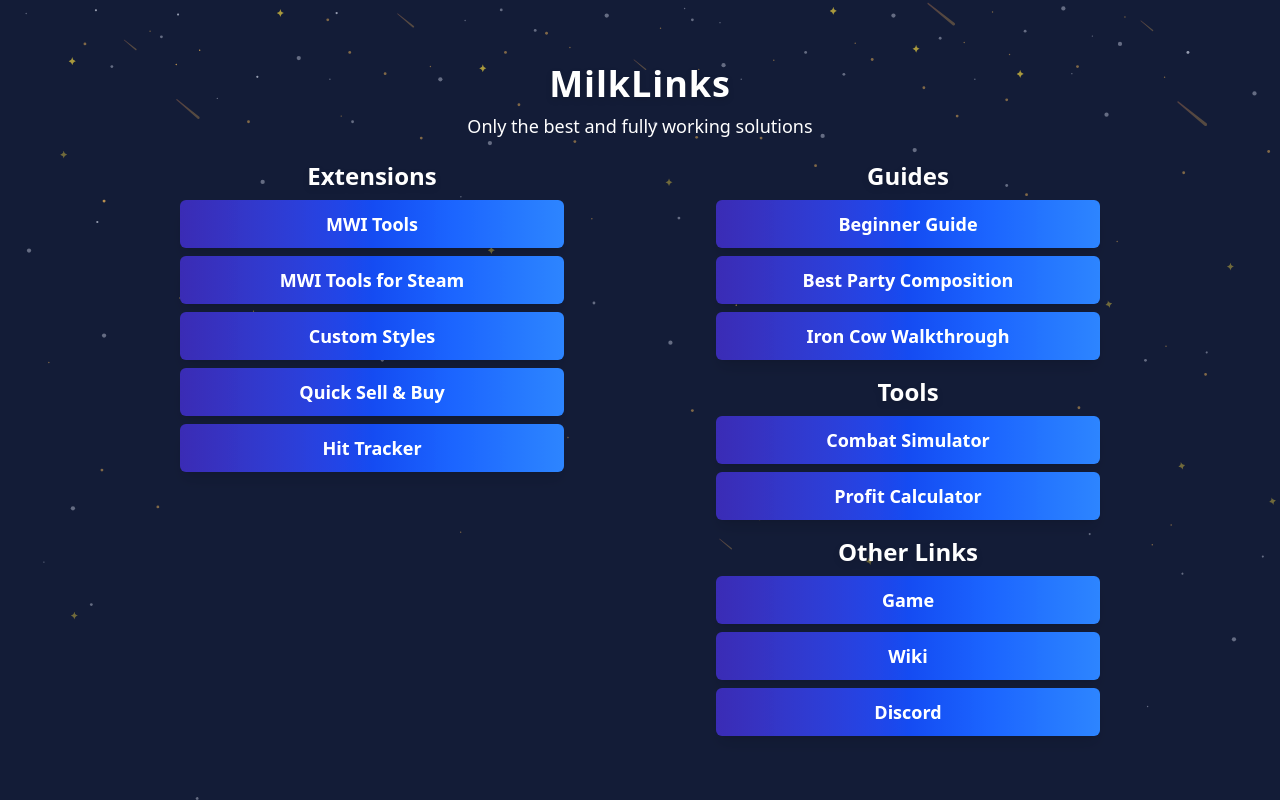
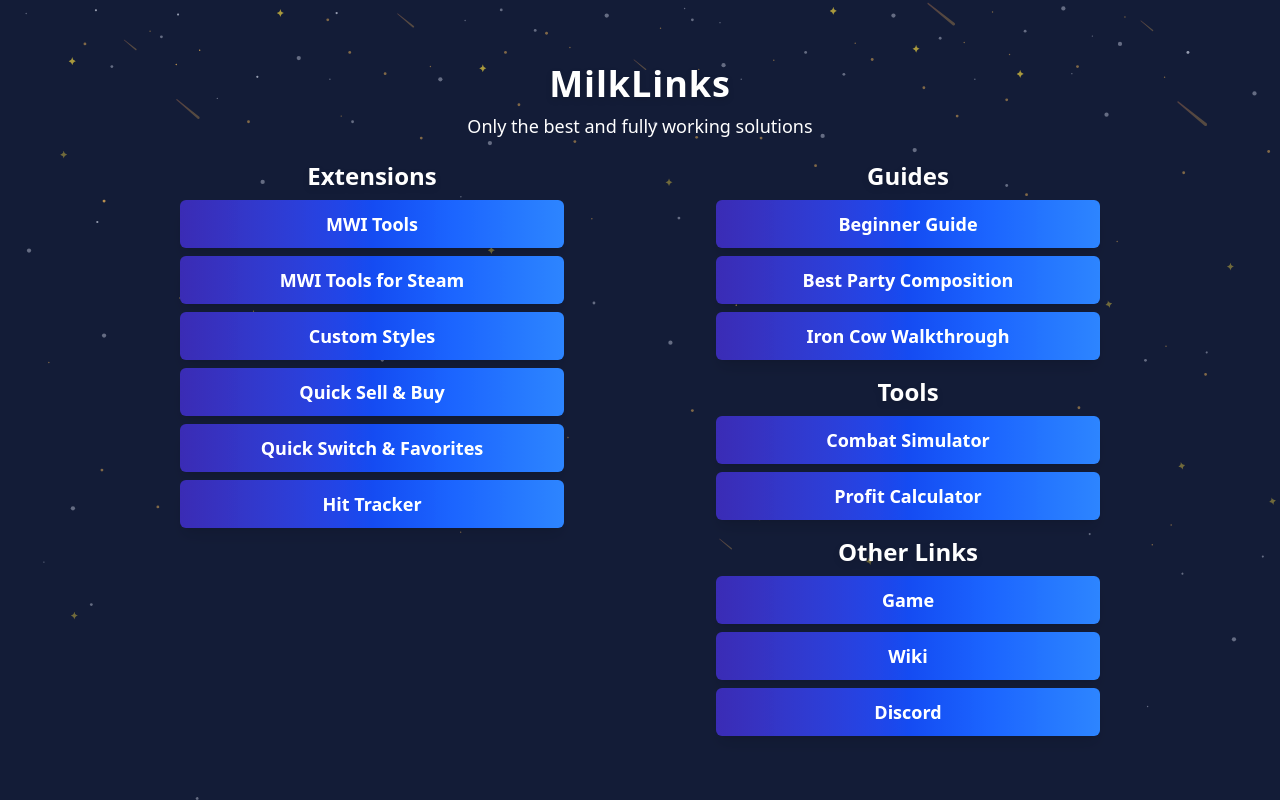
Before and after one commit to Amaroke/MilkLinks, a React (Vite) app: page / in a window 1280 px wide. Built offline with nearby package versions, Linux system fonts and the light colour scheme.

Commit message:
Update links + autodeploy

```diff
--- a/src/data/links.ts
+++ b/src/data/links.ts
@@ -19,6 +19,10 @@ export const extensions: Link[] = [
   {
     label: "Quick Sell & Buy",
     url: "https://greasyfork.org/en/scripts/538920-buy-sell-shortcuts",
+  },
+  {
+    label: "Quick Switch & Favorites",
+    url: "https://greasyfork.org/en/scripts/531682-%E9%93%B6%E6%B2%B3%E5%A5%B6%E7%89%9B-%E4%BB%93%E5%BA%93%E7%89%A9%E5%93%81%E6%94%B6%E8%97%8F%E5%92%8C%E5%BF%AB%E9%80%9F%E5%88%87%E6%8D%A2%E8%A7%92%E8%89%B2/post-install",
   },
   {
     label: "Hit Tracker",
```
